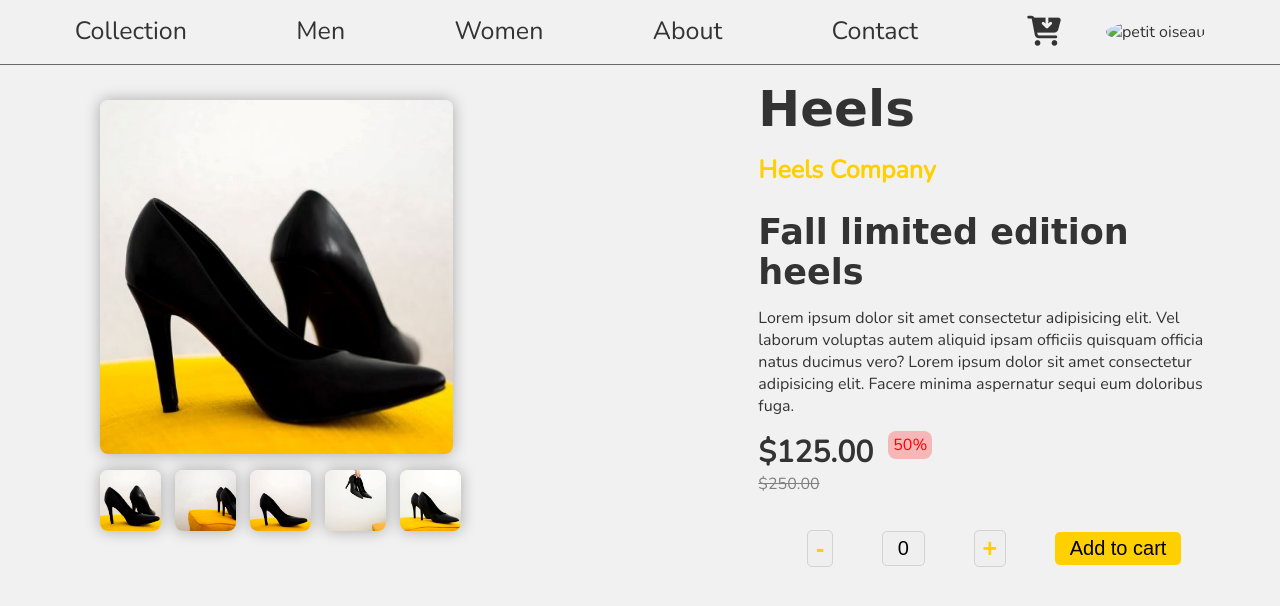
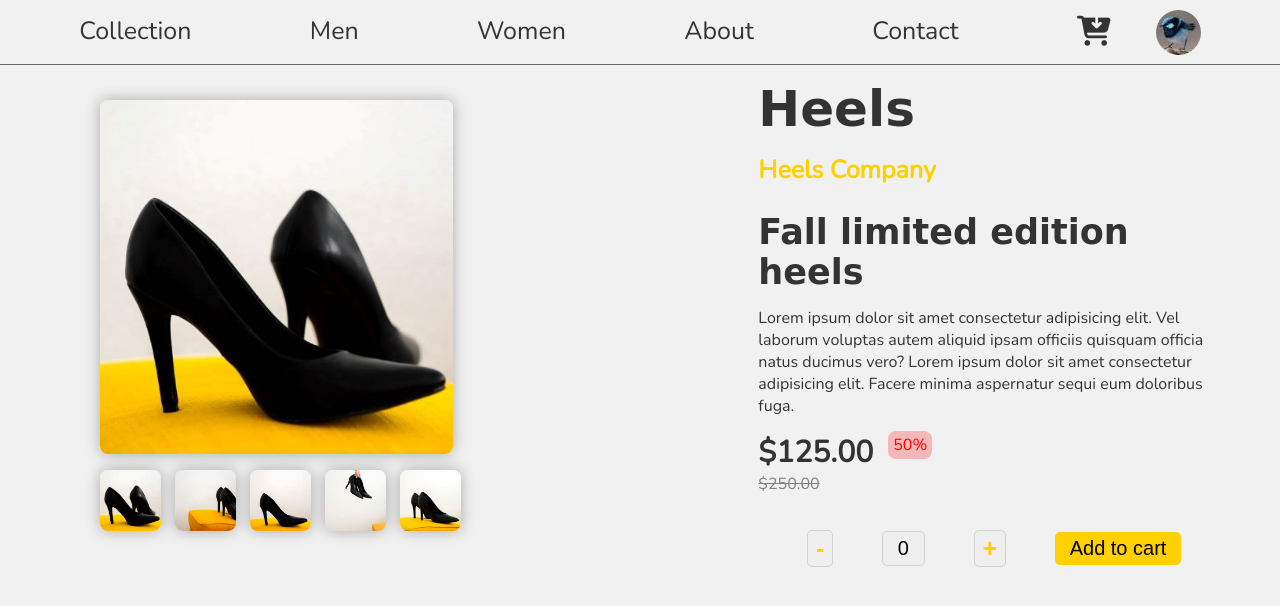
Before and after one commit to 01Chloe/App-vente-de-chaussures, a plain HTML site: page index.html in a window 1280 px wide. Drawn offline with nearby package versions, Linux system fonts and the light colour scheme; files whose address does not match are found by name; a web font is replaced by a local one.

Commit message:
change path img

```diff
--- a/index.html
+++ b/index.html
@@ -28,7 +28,7 @@
 
           <div class="affichage">
                <div class="shop"><i class="fa-solid fa-cart-arrow-down"></i></div>
-               <img src="images/oiseau.jpg" alt="petit oiseau" class="profil">
+               <img src="oiseau.jpg" alt="petit oiseau" class="profil">
           </div>
      </nav>
 
```
